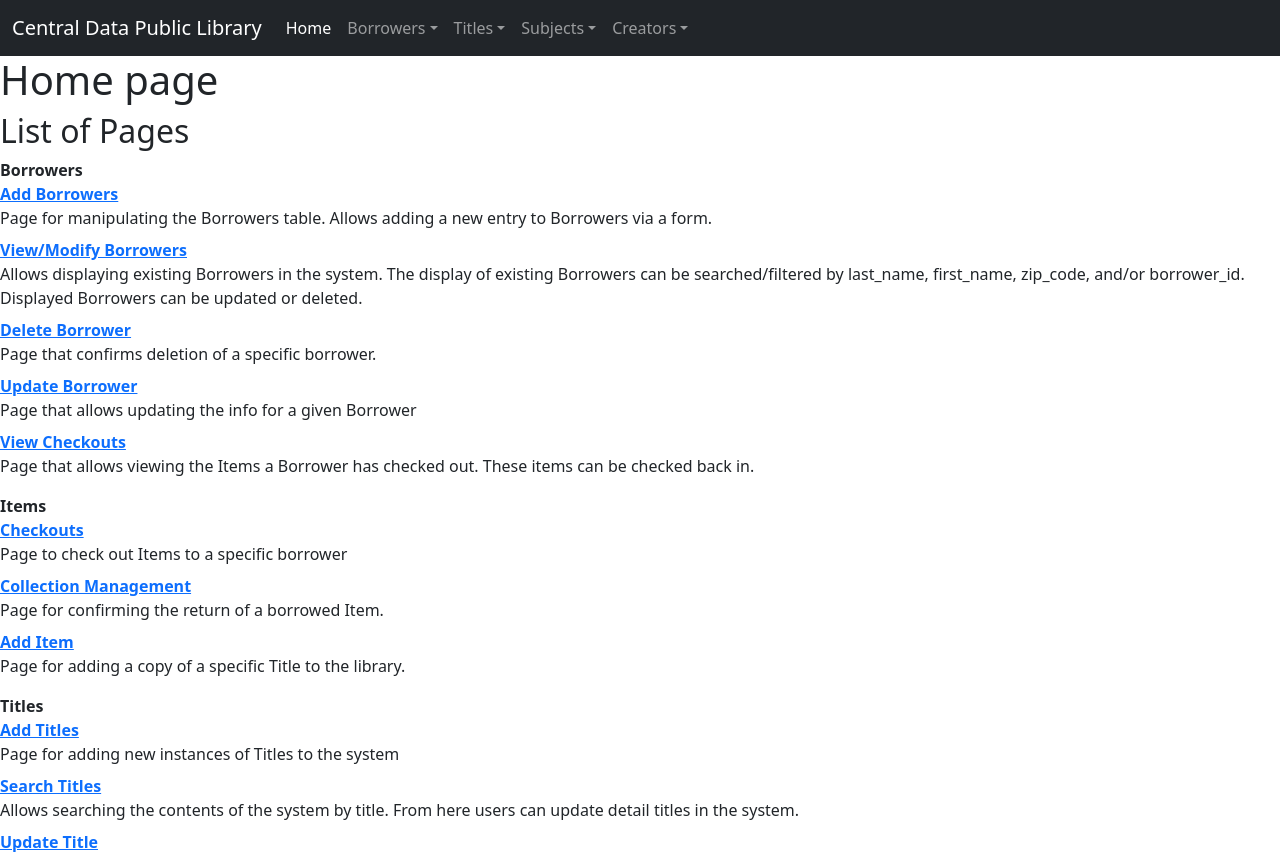
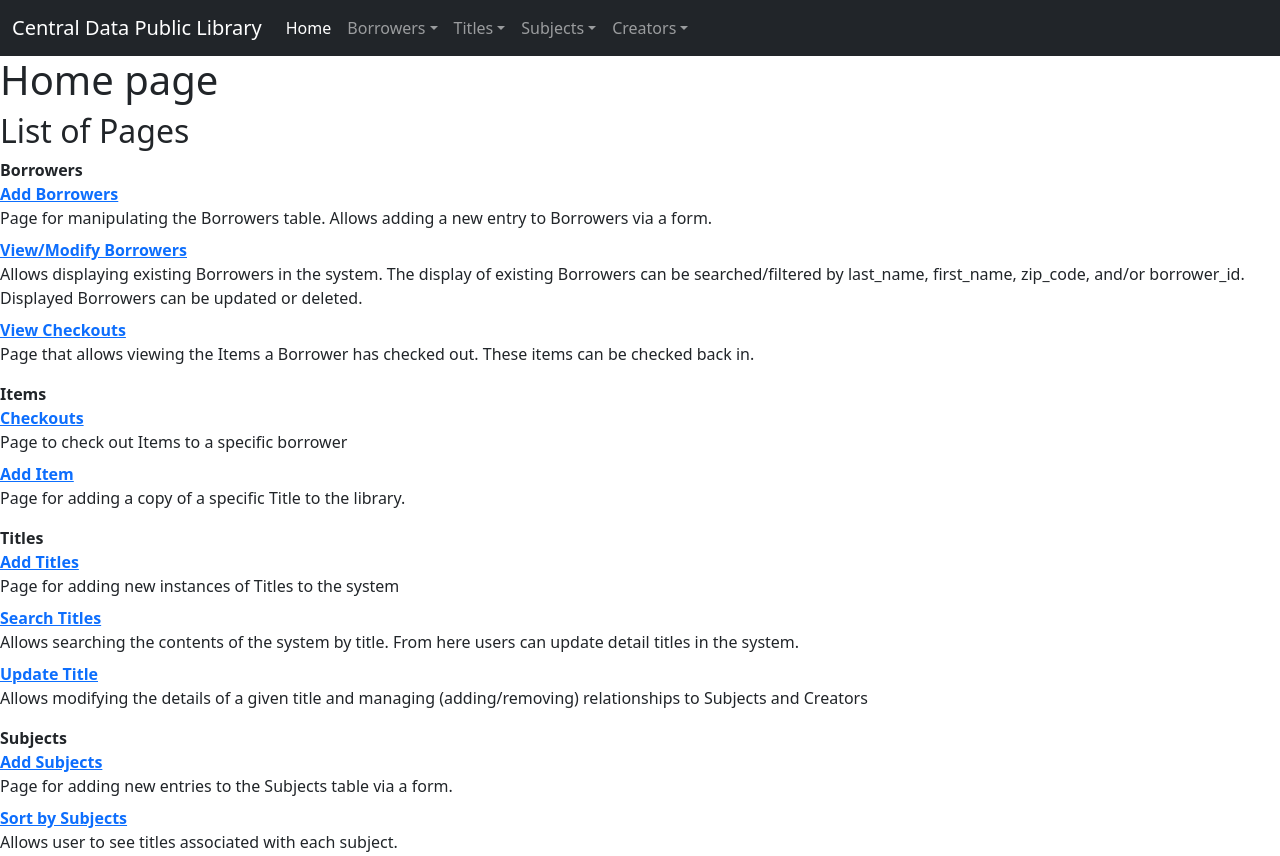
Before and after one commit to stumpfjo/CS340_Project, a Flask app: page / in a window 1280 px wide. Shown: the top 856 px of the page. Run offline with Flask 2, Linux system fonts and the light colour scheme.

Commit message:
cleanup index page
remove dead links and eliminate pages with no generic version

```diff
--- a/app.py
+++ b/app.py
@@ -109,7 +109,6 @@ def add_borrowers():
         states=states
     ), status
 
-
 @app.route('/borrowers/delete_borrower')
 def delete_borrower():
     # step 6 - Delete
@@ -180,10 +179,6 @@ def view_checkouts():
 def add_checkouts():
     #step 6 - Update
     return render_template("items/add_checkouts.html")
-
-@app.route('/subjects')
-def subjects():
-    return render_template("subjects.html")
 
 @app.route('/subjects/add_subjects.html', methods=['GET', 'POST'])
 def add_subjects():
@@ -409,15 +404,6 @@ def add_item():
         titles = cursor.fetchone()
         return render_template("/items/add_item.html", title=titles), 200
 
-@app.route('/items/return_item.html', methods=['POST'])
-def return_item():
-    # step 6 - Update
-    return render_template("items/return_item.html")
-
-@app.route('/creators')
-def creators():
-    return render_template("creators.html")
-
 @app.route('/creators/add_creators', methods=['GET', 'POST'])
 def add_creators():
     db_connection = get_db()
--- a/templates/main.html
+++ b/templates/main.html
@@ -12,10 +12,6 @@
         <dd>Page for manipulating the Borrowers table. Allows adding a new entry to Borrowers via a form.</dd>
         <dt><a href="/borrowers/view_borrowers?view=all">View/Modify Borrowers</a></dt>
         <dd>Allows displaying existing Borrowers in the system. The display of existing Borrowers can be searched/filtered by last_name, first_name, zip_code, and/or borrower_id. Displayed Borrowers can be updated or deleted.</dd>
-				<dt><a href="/borrowers/delete_borrower">Delete Borrower</a></dt>
-        <dd>Page that confirms deletion of a specific borrower.</dd>
-        <dt><a href="/borrowers/update_borrowers">Update Borrower</a></dt>
-        <dd>Page that allows updating the info for a given Borrower</dd>
 				<dt><a href="/borrowers/view_checkouts">View Checkouts</a></dt>
         <dd>Page that allows viewing the Items a Borrower has checked out. These items can be checked back in.</dd>
       </dl>
@@ -26,8 +22,6 @@
       <dl>
         <dt><a href="{{url_for('add_checkouts')}}">Checkouts</a></dt>
         <dd>Page to check out Items to a specific borrower</dd>
-        <dt><a href="{{url_for('return_item')}}">Collection Management</a></dt>
-        <dd>Page for confirming the return of a borrowed Item.</dd>
 				<dt><a href="{{url_for('add_item')}}">Add Item</a></dt>
         <dd>Page for adding a copy of a specific Title to the library.</dd>
       </dl>
@@ -40,7 +34,7 @@
         <dd>Page for adding new instances of Titles to the system
         <dt><a href="{{url_for('search_titles')}}">Search Titles</a></dt>
         <dd>Allows searching the contents of the system by title. From here users can update detail titles in the system.</dd>
-				<dt><a href="{{url_for('search_titles')}}">Update Title</a></dt>
+				<dt><a href="{{url_for('update_title')}}">Update Title</a></dt>
         <dd>Allows modifying the details of a given title and managing (adding/removing) relationships to Subjects and Creators</dd>
       </dl>
     </dd>
```
